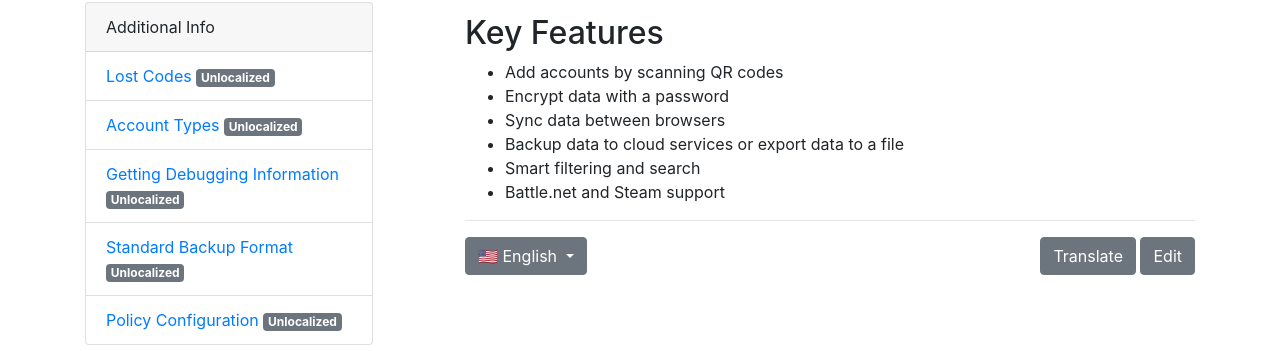
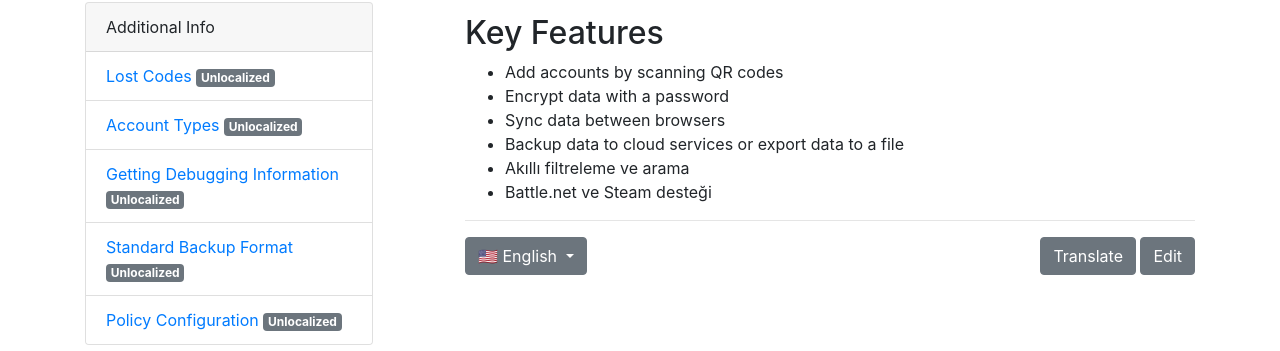
Before and after one commit to Authenticator-Extension/authenticator.cc, a Jekyll site: the page built from docs/tr/overview.md, in a window 1280 px wide. Shown: the part 299-650 px from the top of the page. Built offline with Jekyll 4.4.1, drawn with Linux system fonts in a browser that asks for light colours; our own code applies the rules of GitHub Pages for plain Markdown files.

Commit message:
New translations overview.md (Turkish)

```diff
--- a/docs/tr/overview.md
+++ b/docs/tr/overview.md
@@ -15,5 +15,5 @@ In other words, Authenticator Extension can serve as a drop-in replacement for a
 * Encrypt data with a password
 * Sync data between browsers
 * Backup data to cloud services or export data to a file
-* Smart filtering and search
-* Battle.net and Steam support
+* Akıllı filtreleme ve arama
+* Battle.net ve Steam desteği
```
